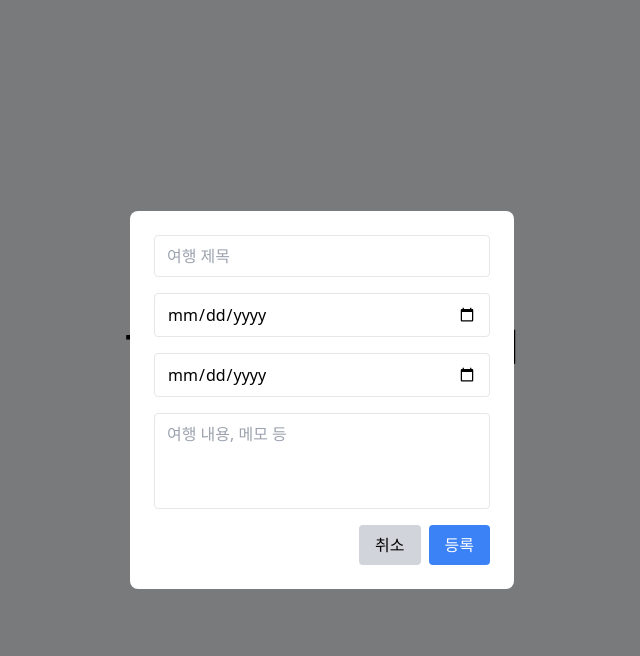
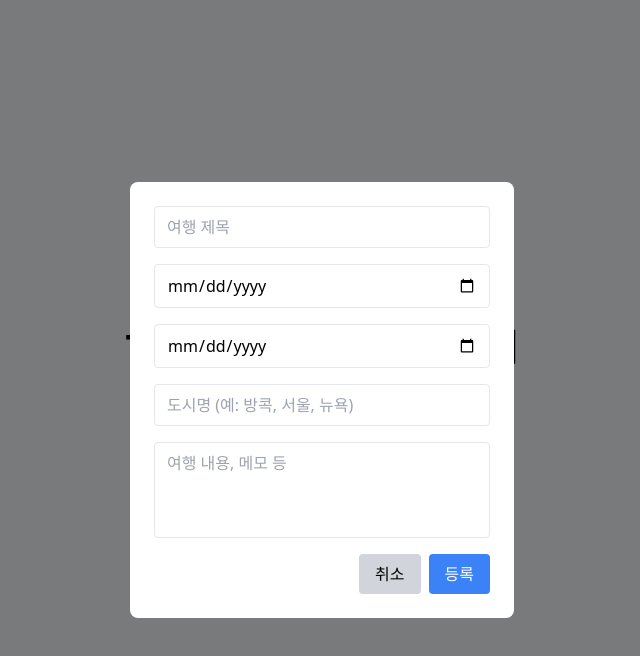
Before and after one commit to charie95/tinytrip, a React (Vite) app: page /trips in a window 1280 px wide. Both pictures are taken after a click on the button "여행 등록하기". Shown: the top 656 px of the page, without its empty margins (318-958 px from the left). Built offline with nearby package versions, Linux system fonts and the light colour scheme.

Commit message:
여행일정 등록 폼 여행지 추가

```diff
--- a/src/components/AddTripForm.tsx
+++ b/src/components/AddTripForm.tsx
@@ -1,4 +1,4 @@
-import { useState } from 'react';
+import { useState } from "react";
 
 interface AddTripFormProps {
   onSubmit: (trip: {
@@ -6,20 +6,22 @@ interface AddTripFormProps {
     startDate: string;
     endDate: string;
     comment: string;
+    location: string;
   }) => void;
   onCancel: () => void;
 }
 
 function AddTripForm({ onSubmit, onCancel }: AddTripFormProps) {
-  const [title, setTitle] = useState('');
-  const [startDate, setStartDate] = useState('');
-  const [endDate, setEndDate] = useState('');
-  const [comment, setComment] = useState('');
+  const [title, setTitle] = useState("");
+  const [startDate, setStartDate] = useState("");
+  const [endDate, setEndDate] = useState("");
+  const [comment, setComment] = useState("");
+  const [location, setLocation] = useState("");
 
   const handleSubmit = (e: React.FormEvent) => {
     e.preventDefault();
     if (!title || !startDate || !endDate) return;
-    onSubmit({ title, startDate, endDate, comment });
+    onSubmit({ title, startDate, endDate, comment, location });
   };
 
   return (
@@ -42,6 +44,13 @@ function AddTripForm({ onSubmit, onCancel }: AddTripFormProps) {
         className="border px-3 py-2 rounded"
         value={endDate}
         onChange={(e) => setEndDate(e.target.value)}
+      />
+      <input
+        type="text"
+        placeholder="도시명 (예: 방콕, 서울, 뉴욕)"
+        className="border px-3 py-2 rounded"
+        value={location}
+        onChange={(e) => setLocation(e.target.value)}
       />
       <textarea
         placeholder="여행 내용, 메모 등"
```
